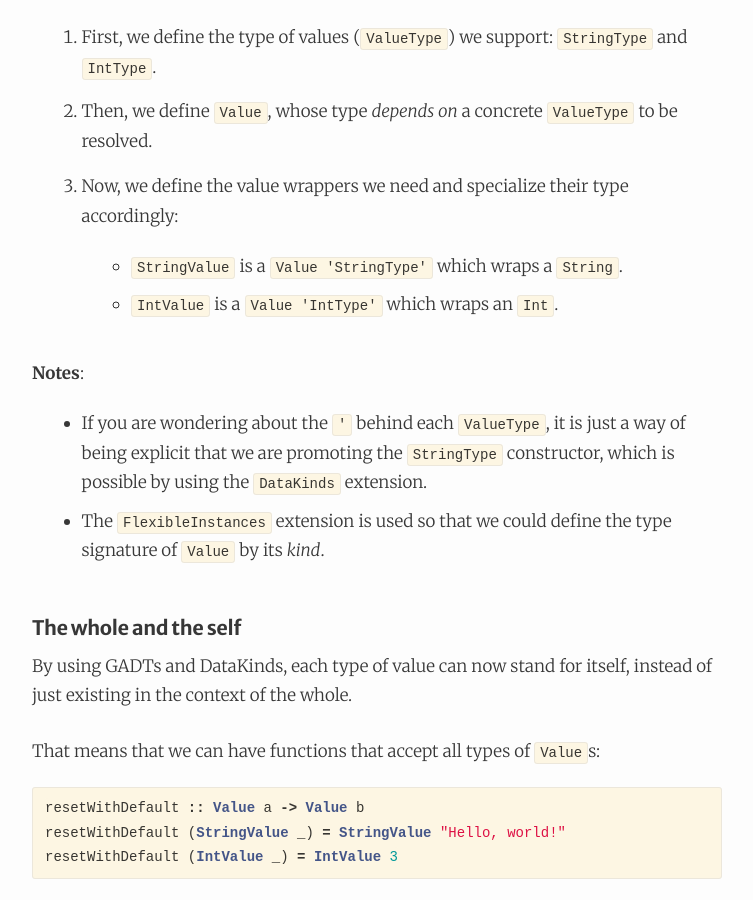
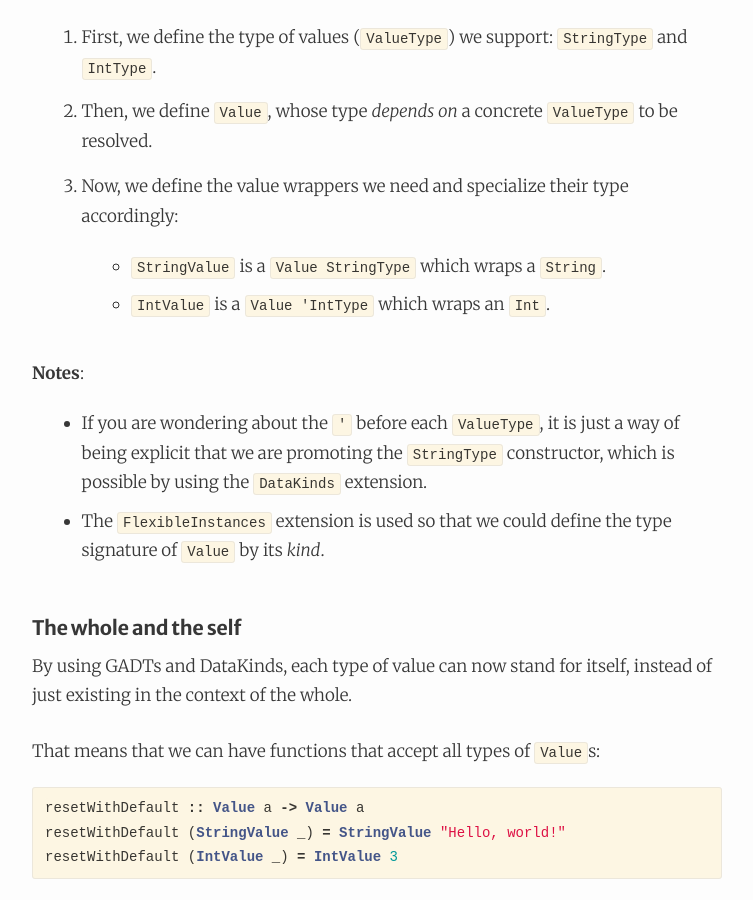
Before and after one commit to NunoAlexandre/nunoalexandre.github.io, a Jekyll site: the page built from _posts/2018-01-28-a-case-for-dependent-types.markdown, in a window 1280 px wide and 900 px high, scrolled down 3128 px. Shown: the whole window, without its empty margins (263-1016 px from the left). Built offline with Jekyll 4.4.1, drawn with Linux system fonts in a browser that asks for light colours; comment, search, counter and statistics services are not loaded.

Commit message:
Nit improvements pointed out by Fabian

```diff
--- a/_posts/2018-01-28-a-case-for-dependent-types.markdown
+++ b/_posts/2018-01-28-a-case-for-dependent-types.markdown
@@ -103,11 +103,11 @@ Going step by step:
 2. Then, we define `Value`, whose type _depends on_ a concrete `ValueType` to be resolved.
 
 3. Now, we define the value wrappers we need and specialize their type accordingly:
-- `StringValue` is a `Value 'StringType'` which wraps a `String`.
-- `IntValue` is a `Value 'IntType'` which wraps an `Int`.
+- `StringValue` is a `Value StringType` which wraps a `String`.
+- `IntValue` is a `Value 'IntType` which wraps an `Int`.
 
 **Notes**:
-- If you are wondering about the `'` behind each `ValueType`, it is just a way of being explicit that we are promoting the `StringType` constructor, which is possible by using the `DataKinds` extension.
+- If you are wondering about the `'` before each `ValueType`, it is just a way of being explicit that we are promoting the `StringType` constructor, which is possible by using the `DataKinds` extension.
 - The `FlexibleInstances` extension is used so that we could define the type signature of `Value` by its _kind_.
 
 #### The whole and the self
@@ -117,7 +117,7 @@ By using GADTs and DataKinds, each type of value can now stand for itself, inste
 That means that we can have functions that accept all types of `Value`s:
 
 {% highlight haskell%}
-resetWithDefault :: Value a -> Value b
+resetWithDefault :: Value a -> Value a
 resetWithDefault (StringValue _) = StringValue "Hello, world!"
 resetWithDefault (IntValue _) = IntValue 3
 {% endhighlight %}
```
